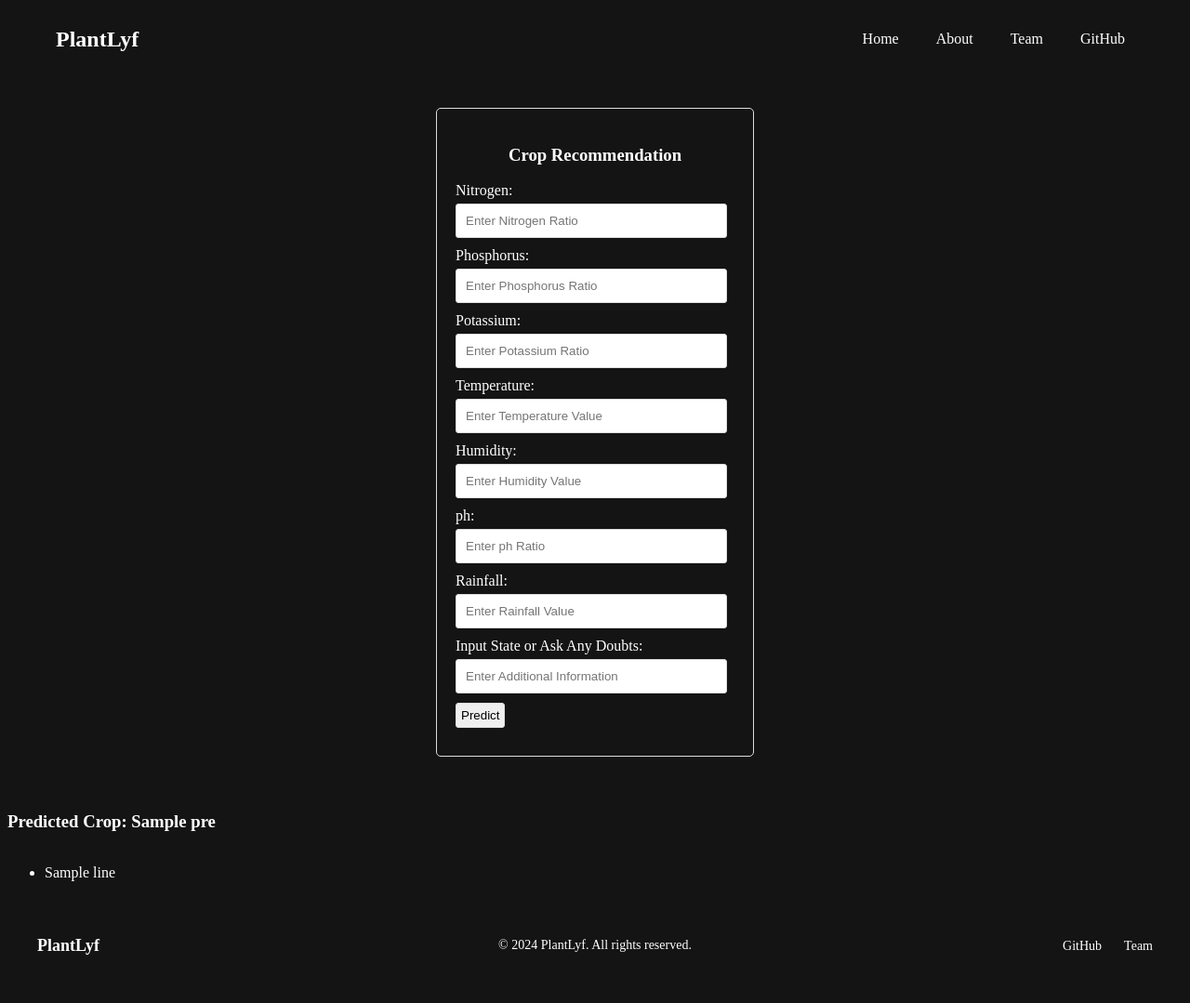
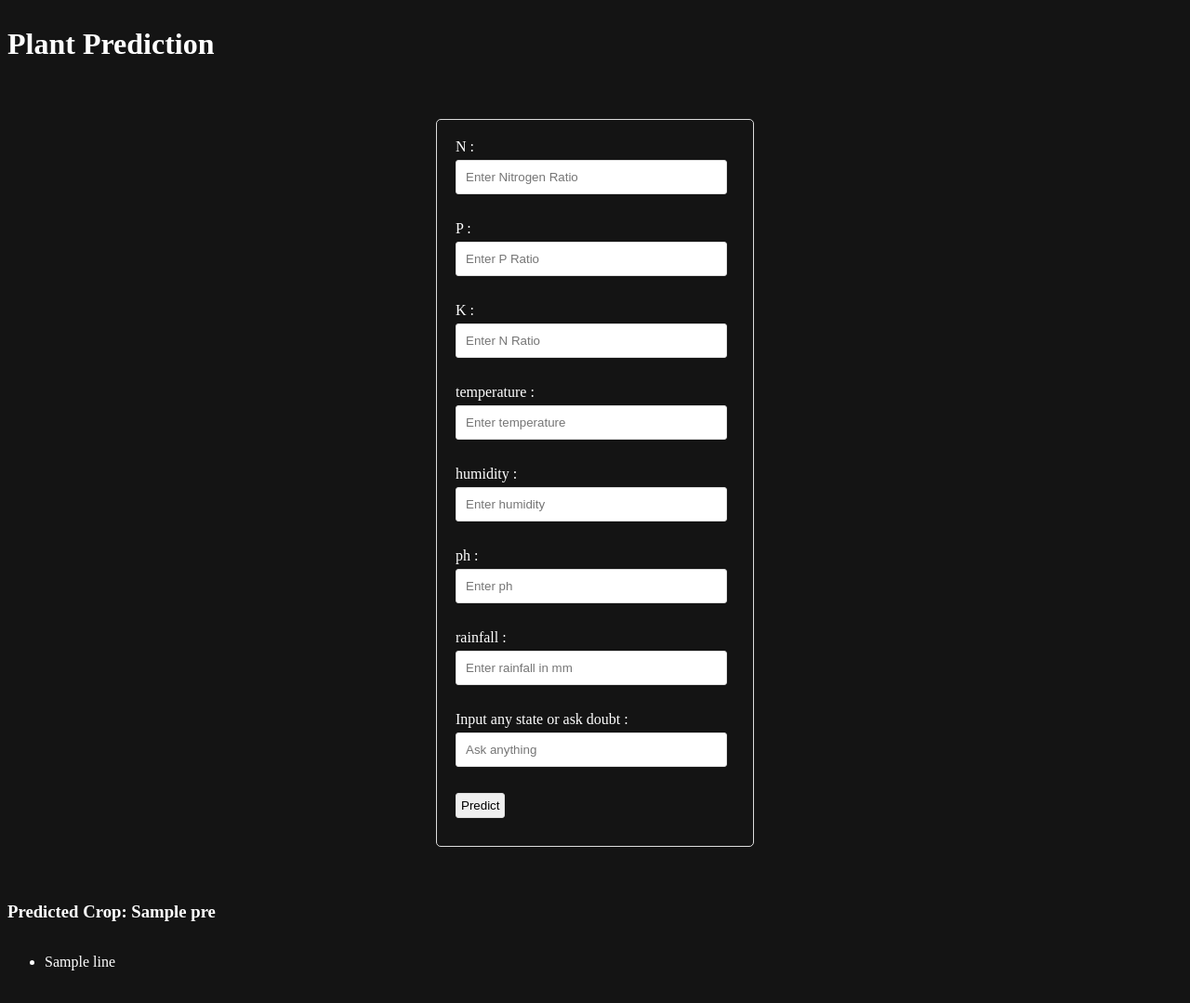
Before and after one commit to edsondsouza/plantLyf, a Flask app: template templates/plantRec.html in a window 1280 px wide. Shown: the whole page at 93% size. After the commit the page ends 1044 px from the top, so only its background shows below. Run offline with Flask 3, Linux system fonts and the light colour scheme; the template is opened without the code that fills it: most values are stand-ins (such as "Sample title", 1, 10 or a date in 2020); parts of the project's set-up code (start-up, migrations or seed data) failed here and were passed over.

Commit message:
added lastbranch

```diff
--- a/app.py
+++ b/app.py
@@ -2,14 +2,13 @@ from flask import Flask, render_template, request, redirect, url_for, session
 import numpy as np
 import pickle
 import cv2
-from keras.src.saving import load_model
+from keras.models  import load_model
 import google.generativeai as genai
 import re
 import tensorflow as tf
-from googlesearch import search
+import config
 
-
-GOOGLE_API_KEY = 'AIzaSyCB6FzLSYiuhOxJOxMC6C4UnB8DkwxwNFU'
+GOOGLE_API_KEY = config.api_key
 genai.configure(api_key=GOOGLE_API_KEY)
 Gmodel = genai.GenerativeModel('gemini-pro')
 global clearLines
@@ -136,7 +135,7 @@ def detection():
 def predict_disease():
     if request.method == "POST":
         if request.files:
-            symptoms = request.form.get("Symptoms")
+            symptoms = request.form.get("symptom")
             crop = request.form.get("crop")
 
             image = request.files["imageInput"].read()
@@ -165,9 +164,6 @@ def predict_disease():
 
                 # Clean each line using regular expression
                 clearLines = [re.sub(r"[^\w\s\!\?\.\,]", "", line) for line in lines]
-
-                # google_search_links = list(search(prompt,num_results=5))
-
 
     return render_template('diseaseDetect.html', prediction1=label, diseaseprediction=clearLines)
 
--- a/templates/plantRec.html
+++ b/templates/plantRec.html
@@ -3,124 +3,91 @@
   <head>
     <meta charset="UTF-8" />
     <meta name="viewport" content="width=device-width, initial-scale=1.0" />
-    <title>PlantLyf - Crop Recommendation</title>
+    <title>plantLyf - RECOMMENDATION</title>
     <link rel="stylesheet" href="../static/css/plantRec.css" />
-    <link rel="preconnect" href="https://fonts.googleapis.com" />
-    <link rel="preconnect" href="https://fonts.gstatic.com" crossorigin />
-    <link
-      href="https://fonts.googleapis.com/css2?family=Ubuntu:wght@400;700&display=swap"
-      rel="stylesheet"
-    />
   </head>
   <body>
-    <!-- navigation bar -->
-    <nav>
-      <div class="nav-container">
-        <div class="logo">
-          <a href="#">PlantLyf</a>
-        </div>
-        <div class="nav-toggle" id="navToggle">
-          <span></span>
-          <span></span>
-          <span></span>
-        </div>
-        <div class="nav-links" id="navLinks">
-          <a href="#">Home</a>
-          <a href="/about">About</a>
-          <a href="/team">Team</a>
-          <a href="/github">GitHub</a>
-        </div>
-      </div>
-    </nav>
-
-    <!-- Form -->
+    <h1>Plant Prediction</h1>
     <form action="/croprecommendation" method="post">
-      <h3 class="heading">Crop Recommendation</h3>
-
-      <label for="nitrogen">Nitrogen:</label>
+      <label for="leaf_width"> N :</label>
       <input
         type="text"
-        id="nitrogen"
-        name="nitrogen"
+        id="leaf_width"
+        name="N"
         placeholder="Enter Nitrogen Ratio"
-      /><br />
+        required
+      /><br /><br />
 
-      <label for="phosphorus">Phosphorus:</label>
+      <label for="leaf_length"> P :</label>
       <input
         type="text"
-        id="phosphorus"
-        name="phosphorus"
-        placeholder="Enter Phosphorus Ratio"
-      /><br />
+        id="leaf_length"
+        name="P"
+        placeholder="Enter P Ratio"
+        required
+      /><br /><br />
 
-      <label for="potassium">Potassium:</label>
+      <label for="color_intensity"> K :</label>
       <input
         type="text"
-        id="potassium"
-        name="potassium"
-        placeholder="Enter Potassium Ratio"
-      /><br />
+        id="color_intensity"
+        name="K"
+        placeholder="Enter N Ratio"
+        required
+      /><br /><br />
 
-      <label for="temperature">Temperature:</label>
+      <label for="temperature"> temperature :</label>
       <input
         type="text"
         id="temperature"
         name="temperature"
-        placeholder="Enter Temperature Value"
-      /><br />
+        placeholder="Enter temperature"
+        required
+      /><br /><br />
 
-      <label for="humidity">Humidity:</label>
+      <label for="humidity"> humidity :</label>
       <input
         type="text"
         id="humidity"
         name="humidity"
-        placeholder="Enter Humidity Value"
-      /><br />
+        placeholder="Enter humidity"
+        required
+      /><br /><br />
 
-      <label for="ph">ph:</label>
-      <input type="text" id="ph" name="ph" placeholder="Enter ph Ratio" /><br />
+      <label for="ph"> ph :</label>
+      <input
+        type="text"
+        id="ph"
+        name="ph"
+        placeholder="Enter ph"
+        required
+      /><br /><br />
 
-      <label for="rainfall">Rainfall:</label>
+      <label for="rainfall"> rainfall :</label>
       <input
         type="text"
         id="rainfall"
         name="rainfall"
-        placeholder="Enter Rainfall Value"
-      /><br />
+        placeholder="Enter rainfall in mm"
+        required
+      /><br /><br />
 
-      <label for="rainfall">Input State or Ask Any Doubts:</label>
+      <label for="rainfall"> Input any state or ask doubt : </label>
       <input
         type="text"
-        id="rainfall"
+        id="doubt"
         name="doubt"
-        placeholder="Enter Additional Information"
-      /><br />
+        placeholder="Ask anything"
+        required
+      /><br /><br />
 
       <input type="submit" value="Predict" />
     </form>
-    <!-- Output -->
     <h3 class="prediction">Predicted Crop: {{ pre }}</h3>
     <ul>
       {% for line in prediction %}
-      <li>{{ line }}</li>
+        <li>{{ line }}</li>
       {% endfor %}
     </ul>
-
-    <!-- Footer Section -->
-    <footer>
-      <div class="footer-container">
-        <div class="footer-left">
-          <p>PlantLyf</p>
-        </div>
-        <div class="footer-center">
-          <p>&copy; 2024 PlantLyf. All rights reserved.</p>
-        </div>
-        <div class="footer-right">
-          <a href="/github">GitHub</a>
-          <a href="/team">Team</a>
-        </div>
-      </div>
-    </footer>
   </body>
-  <script src="../static/js/plantRec.js"></script>
 </html>
```
Also changed, not shown: templates/diseaseDetect.html (+17 -63 lines), 1 other file.
